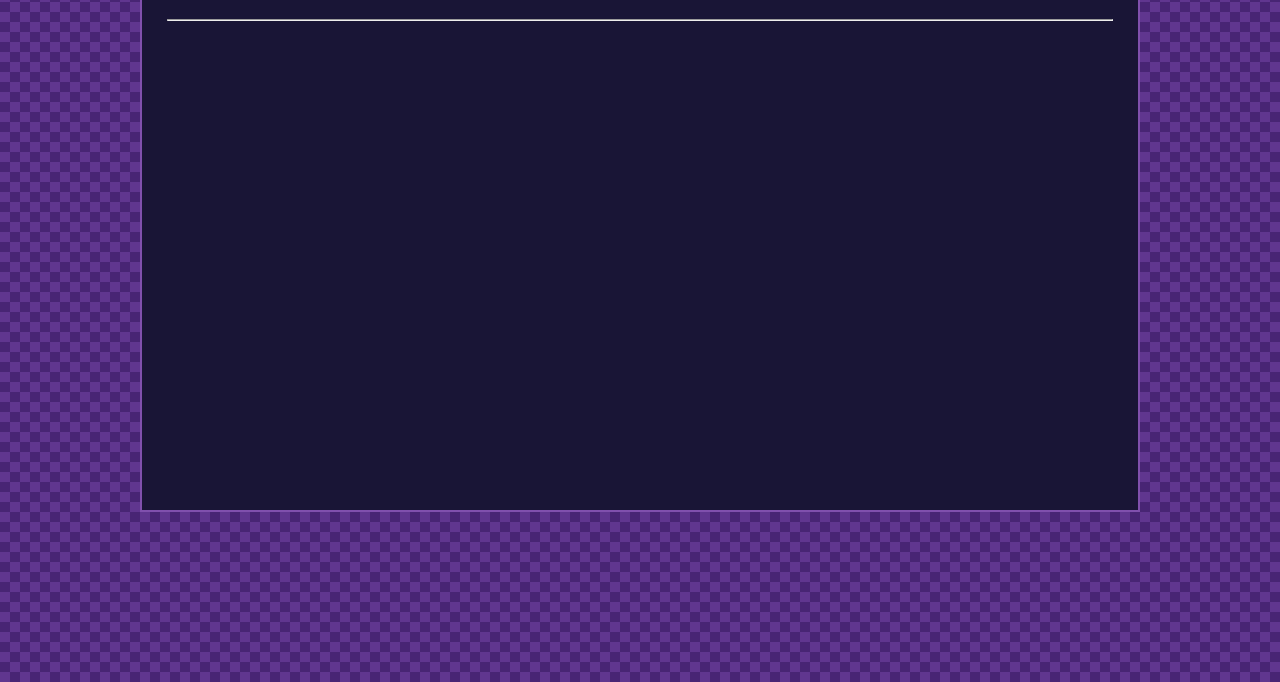
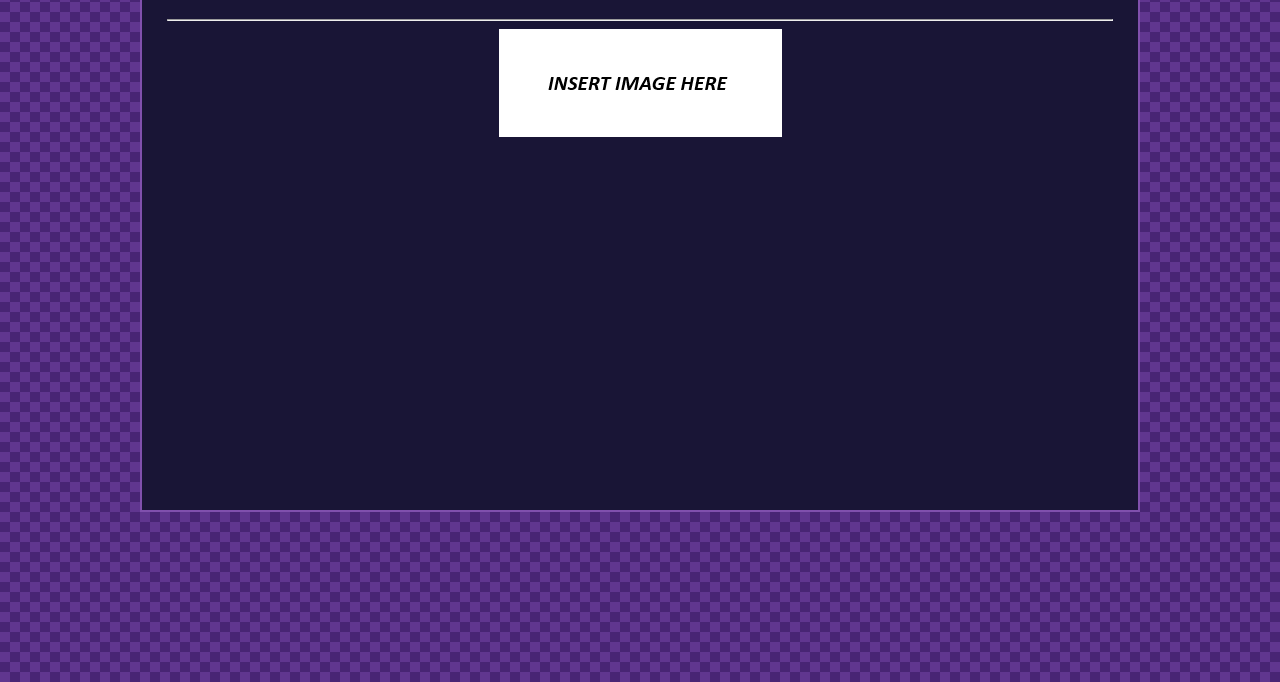
Before and after one commit to SkidBlogCa/SkidBlog, a plain HTML site: page index.html in a window 1280 px wide. Shown: the part 118-800 px from the top of the page. Drawn offline with Linux system fonts and the light colour scheme.

Commit message:
Fix image tag to use 'src' attribute

```diff
--- a/index.html
+++ b/index.html
@@ -14,7 +14,7 @@
     <center><h1>Welcome to my website!</h1></center>
 
     <hr>
-<center><img href="Filler Image.png"></center>
+<center><img src="Filler Image.png"></center>
 
 </div>
   </body>
```
